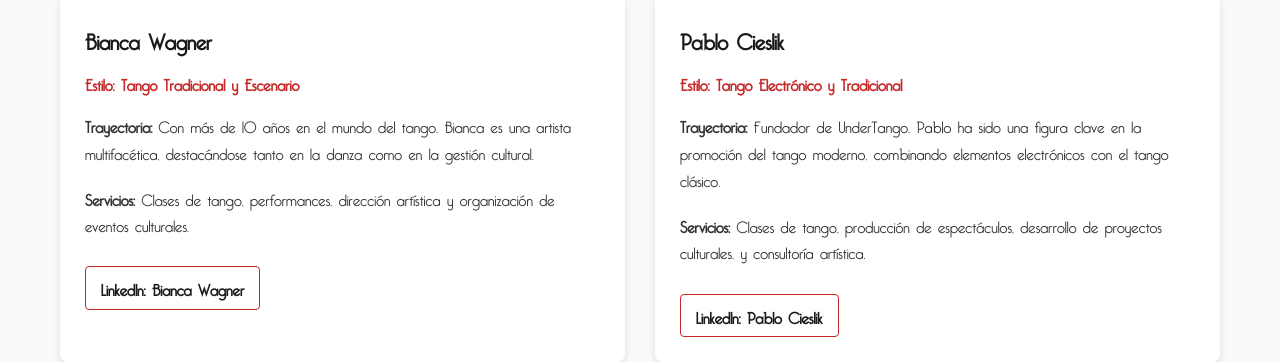
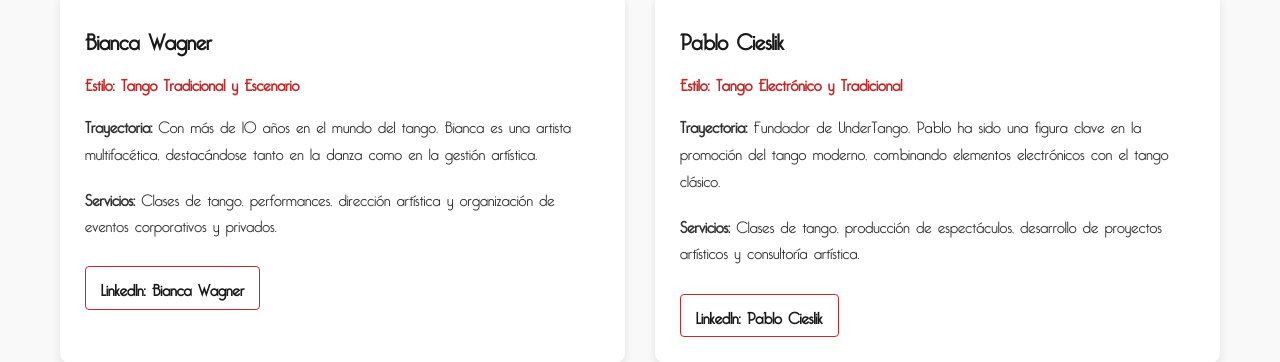
Before and after one commit to O-UnderTango-Club/underTangoWeb, a Next.js app: page /artistas in a window 1280 px wide. Shown: the part 416-778 px from the top of the page. Built offline with nearby package versions, Linux system fonts and the light colour scheme.

Commit message:
Update artistic positioning copy

```diff
--- a/app/artistas/page.tsx
+++ b/app/artistas/page.tsx
@@ -36,11 +36,11 @@ export default function ArtistasPage() {
                 <div className="artist-description">
                   <strong>Trayectoria:</strong> Con más de 10 años en el mundo
                   del tango, Bianca es una artista multifacética, destacándose
-                  tanto en la danza como en la gestión cultural.
+                  tanto en la danza como en la gestión artística.
                 </div>
                 <div className="artist-services">
                   <strong>Servicios:</strong> Clases de tango, performances,
-                  dirección artística y organización de eventos culturales.
+                  dirección artística y organización de eventos corporativos y privados.
                 </div>
                 <Link
                   href="https://www.linkedin.com/in/bianca-wagner-/"
@@ -64,7 +64,7 @@ export default function ArtistasPage() {
                 </div>
                 <div className="artist-services">
                   <strong>Servicios:</strong> Clases de tango, producción de
-                  espectáculos, desarrollo de proyectos culturales, y consultoría
+                  espectáculos, desarrollo de proyectos artísticos y consultoría
                   artística.
                 </div>
                 <Link
```
